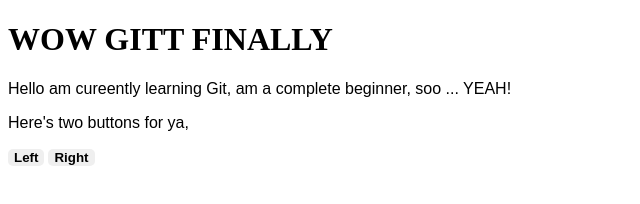
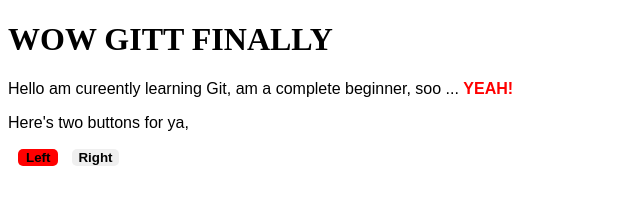
Before and after one commit to NE4580/The-Basics, a plain HTML site: page index.html in a window 1280 px wide. Shown: the whole page, without its empty margins (0-640 px from the left). Drawn offline with Linux system fonts and the light colour scheme.

Commit message:
Wow! More new looks

```diff
--- a/index.html
+++ b/index.html
@@ -10,13 +10,13 @@
 	<body>
 		<h1>WOW GITT FINALLY</h1>
 		<p>
-		Hello am cureently learning Git, am a complete beginner, soo ... <span>YEAH!</span>
+		Hello am cureently learning Git, am a complete beginner, soo ... <span class="scream">YEAH!</span>
 		</p>
 
 		<p>
 		Here's two buttons for ya,
 		</p>
-		<button>Left</button>
+		<button class="left-btn">Left</button>
 		<button>Right</button>
 
 	</body>
--- a/styles.css
+++ b/styles.css
@@ -10,8 +10,16 @@ button {
 	font-weight: bold;
 }
 
+.left-btn {
+	background-color: #ff0000;
+	margin-right: 10px;
+	margin-left: 10px;
+	padding-left: 8px;
+	padding-right: 8px;
+}
+
 .scream {
-	color: rgb(255, 0, 0);
+	color: #ff0000;
 	font-weight: bold;
 	font-family: Arial;
 }
```
